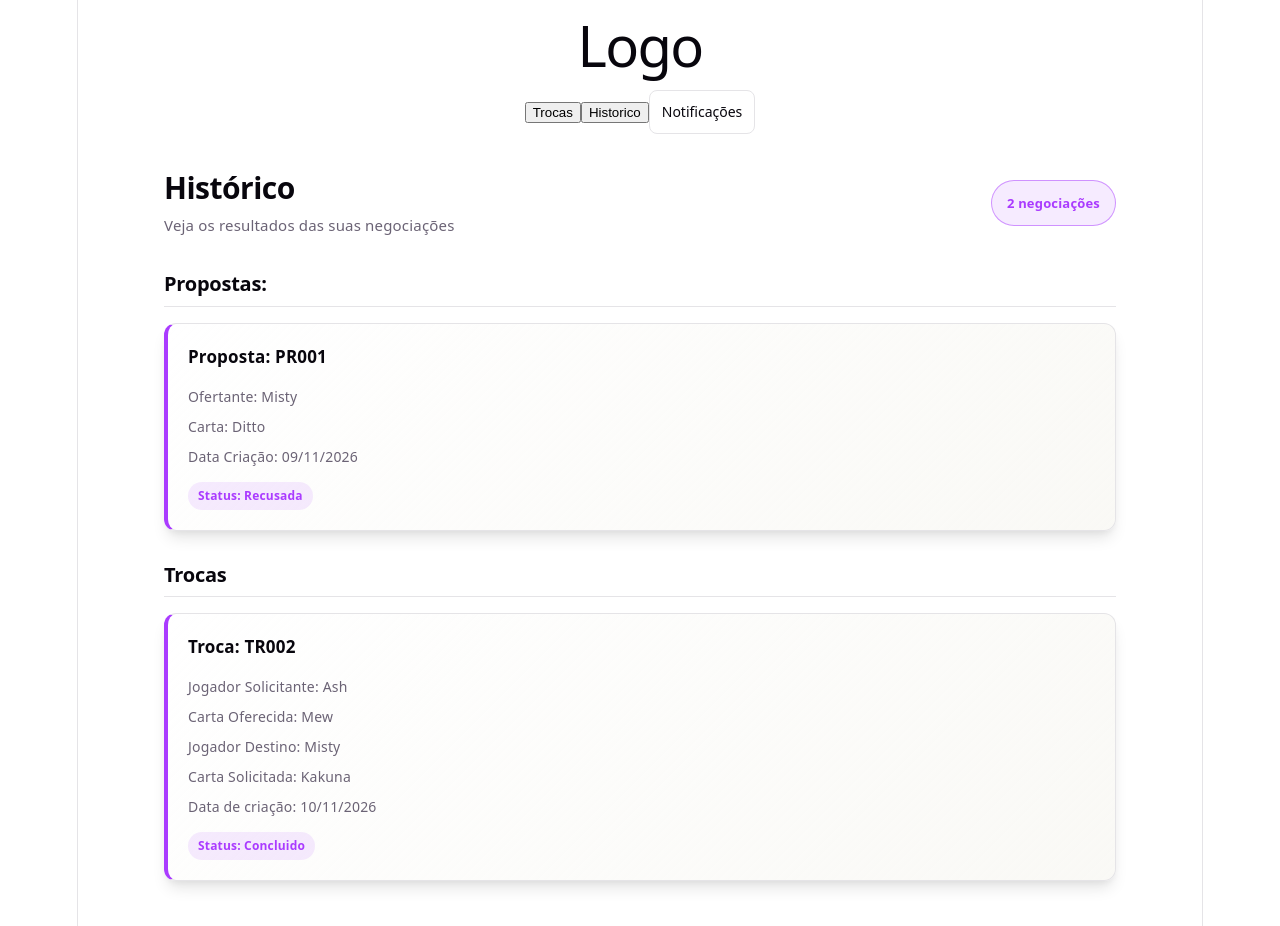
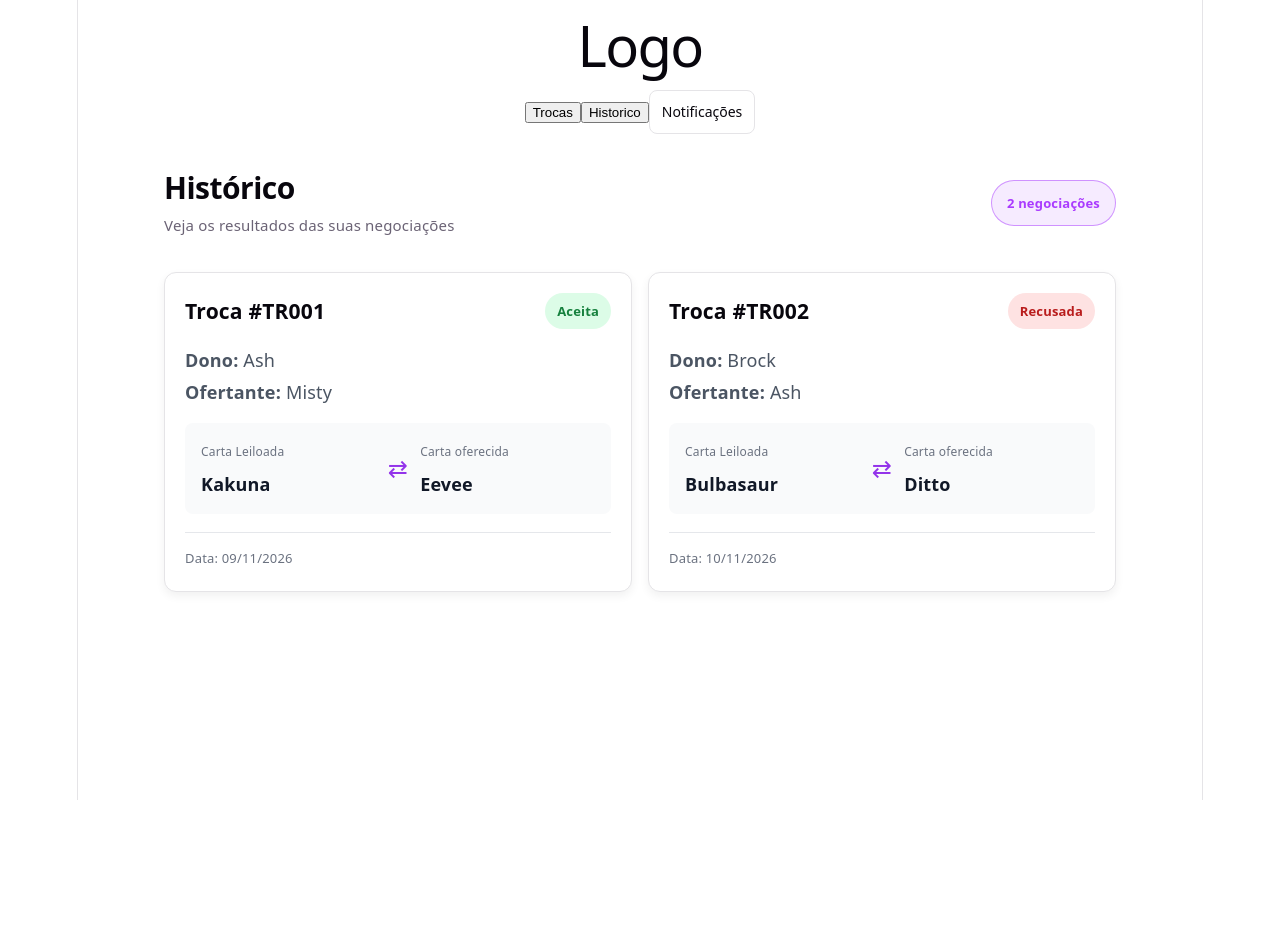
Before and after one commit to S03-2026-2/Visualizacao_de_trocas, a React (Vite) app in the folder app/: page / in a window 1280 px wide. Both pictures are taken after a click on the button "Historico". Shown: the top 926 px of the page. After the commit the page ends 800 px from the top, so only its background shows below. Built offline with nearby package versions, Linux system fonts and the light colour scheme.

Commit message:
Separar cartões de trocas e histórico
Atualiza o cartão de trocas abertas para exibir dono e carta leiloada, cria um cartão detalhado para o histórico e adapta os dados de exemplo às novas informações.

```diff
--- a/app/src/components/TrocaCard.tsx
+++ b/app/src/components/TrocaCard.tsx
@@ -1,59 +1,42 @@
-
-import './TrocaCard.css';
+import './TrocaCard.css'
 
 interface TrocaCardProps {
     idTroca: string;
-  jogadorSolicitante: string;
-  jogadorDestino: string;
-  cartaOferecida: string;
-  cartaSolicitada: string;
-  status: 'Disponível' | 'Aceita' | 'Recusada' | 'Cancelada';
+    jogadorDono: string;
+    cartaLeiloada: string;
     dataCriacao: string;
+    status: 'Aberta' | 'Concluida' | 'Cancelada';
 }
 
 function TrocaCard({
     idTroca,
-  jogadorSolicitante,
-  jogadorDestino,
-  cartaOferecida,
-  cartaSolicitada,
-  status,
-  dataCriacao
+    jogadorDono,
+    cartaLeiloada,
+    dataCriacao,
+    status
 }: TrocaCardProps) {
 
     return (
-    <article className="troca-card">
-      <header className="troca-card-header">
+        <article className='troca-card'>
+            <header className='troca-card-header'>
                 <h3>Troca #{idTroca}</h3>
-        <span className={`troca-status ${status.toLowerCase()}`}>
+                <span className={`troca-status ${status.toLocaleLowerCase}`}>
                     {status}
                 </span>
             </header>
 
-      <div className="troca-jogadores">
+            <div className='troca-jogador'>
                 <p>
-          <strong>Solicitante:</strong> {jogadorSolicitante}
-        </p>
-        <p>
-          <strong>Destinatário:</strong> {jogadorDestino}
+                    <strong>Dono:</strong> {jogadorDono}
                 </p>
             </div>
 
-      <div className="troca-cartas">
-        <div className="troca-carta">
-          <span>Carta oferecida</span>
-          <strong>{cartaOferecida}</strong>
+            <div className='carta-leilao'>
+                <span>Carta:</span>
+                <strong> {cartaLeiloada}</strong>
             </div>
 
-        <span className="troca-seta">⇄</span>
-
-        <div className="troca-carta">
-          <span>Carta solicitada</span>
-          <strong>{cartaSolicitada}</strong>
-        </div>
-      </div>
-
-      <footer className="troca-card-footer">
+            <footer className='troca-card-footer'>
                 <span>Data: {dataCriacao}</span>
             </footer>
         </article>
--- /dev/null
+++ b/app/src/components/TrocaCardHistorico.tsx
@@ -0,0 +1,62 @@
+import './TrocaCard.css';
+
+interface TrocaCardHistoricoProps {
+  idTroca: string;
+  jogadorDono: string;
+  jogadorOfertante: string;
+  cartaLeiloada: string;
+  cartaOferecida: string;
+  status: 'Aberta' | 'Cancelada' | 'Aceita' | 'Recusada';
+  dataCriacao: string;
+}
+
+function TrocaCardHistorico({
+  idTroca,
+  jogadorDono,
+  jogadorOfertante,
+  cartaLeiloada,
+  cartaOferecida,
+  status,
+  dataCriacao
+}: TrocaCardHistoricoProps) {
+
+  return (
+    <article className="troca-card">
+      <header className="troca-card-header">
+        <h3>Troca #{idTroca}</h3>
+        <span className={`troca-status ${status.toLowerCase()}`}>
+          {status}
+        </span>
+      </header>
+
+      <div className="troca-jogadores">
+        <p>
+          <strong>Dono:</strong> {jogadorDono}
+        </p>
+        <p>
+          <strong>Ofertante:</strong> {jogadorOfertante}
+        </p>
+      </div>
+
+      <div className="troca-cartas">
+        <div className="troca-carta">
+          <span>Carta Leiloada</span>
+          <strong>{cartaLeiloada}</strong>
+        </div>
+
+        <span className="troca-seta">⇄</span>
+
+        <div className="troca-carta">
+          <span>Carta oferecida</span>
+          <strong>{cartaOferecida}</strong>
+        </div>
+      </div>
+
+      <footer className="troca-card-footer">
+        <span>Data: {dataCriacao}</span>
+      </footer>
+    </article>
+  );
+}
+
+export default TrocaCardHistorico;
--- a/app/src/pages/Historico/Historico.tsx
+++ b/app/src/pages/Historico/Historico.tsx
@@ -1,26 +1,28 @@
 import './Historico.css'
+import TrocaCardHistorico from '../../components/TrocaCardHistorico';
 
-const historicoExemploTrocas = [
-        {
+// Dados temporários para visualização da página.
+// Futuramente, serão substituídos por dados do Controller.
+const historicoExemplo = [
+    {
+        idTroca: 'TR001',
+        jogadorDono: 'Ash',
+        jogadorOfertante: 'Misty',
+        cartaLeiloada: 'Kakuna',
+        cartaOferecida: 'Eevee',
+        status: 'Aceita',
+        dataCriacao: '09/11/2026'
+    },
+    {
         idTroca: 'TR002',
-        jogadorSolicitante: 'Ash',
-        cartaOferecida: 'Mew',
-        jogadorDestino: 'Misty',
-        cartaSolicitada: 'Kakuna',
-        status: 'Concluido',
+        jogadorDono: 'Brock',
+        jogadorOfertante: 'Ash',
+        cartaLeiloada: 'Bulbasaur',
+        cartaOferecida: 'Ditto',
+        status: 'Recusada',
         dataCriacao: '10/11/2026'
-    }
-]
-
-const historicoExemploPropostas = [
-    {
-        idProposta: 'PR001',
-        jogadorOfertante: 'Misty',
-        cartaOferecida: 'Ditto',
-        dataCriacao: '09/11/2026',
-        status: 'Recusada'
-    }
-]
+    },
+] as const;
 
 function Historico() {
     return (
@@ -34,48 +36,21 @@ function Historico() {
                 </div>
 
                 <span className='historico-contador'>
-                    {historicoExemploPropostas.length + historicoExemploTrocas.length} negociações
+                    {historicoExemplo.length} negociações
                 </span>
             </header>
 
-            <h2 className='historicoProposta-title'>Propostas:</h2>
             <div className='historicoProposta-lista'>
-                {historicoExemploPropostas.length > 0 && historicoExemploTrocas.length > 0 ? (
-                    historicoExemploPropostas.map((historico) => (
-                        <div className='historico-card-temporario'>
-                            <h3>Proposta: {historico.idProposta}</h3>
-
-                            <p>Ofertante: {historico.jogadorOfertante}</p>
-                            <p>Carta: {historico.cartaOferecida}</p>
-                            <p>Data Criação: {historico.dataCriacao}</p>
-                            <p>Status: {historico.status}</p>
-                        </div>
+                {historicoExemplo.length > 0 ? (
+                    historicoExemplo.map((historico) => (
+                        <TrocaCardHistorico
+                            key={historico.idTroca}
+                            {...historico}
+                        />
                     ))
                 ) : (
                     <p className='historicoProposta-vazio'>
                         Nenhuma proposta para ser visualizada
-                    </p>
-                )}
-            </div>
-
-            <h2 className='historicoProposta-title'>Trocas</h2>
-            <div className='historicoTroca-lista'>
-                {historicoExemploPropostas.length > 0 && historicoExemploTrocas.length > 0 ? (
-                    historicoExemploTrocas.map((historico) => (
-                        <div className='historico-card-temporario'>
-                            <h3>Troca: {historico.idTroca}</h3>
-
-                            <p>Jogador Solicitante: {historico.jogadorSolicitante}</p>
-                            <p>Carta Oferecida: {historico.cartaOferecida}</p>
-                            <p>Jogador Destino: {historico.jogadorDestino}</p>
-                            <p>Carta Solicitada: {historico.cartaSolicitada}</p>
-                            <p>Data de criação: {historico.dataCriacao}</p>
-                            <p>Status: {historico.status}</p>
-                        </div>
-                    ))
-                ) : (
-                    <p className='historicoProposta-vazio'>
-                        Nenhuma troca para ser visualizada
                     </p>
                 )}
             </div>
--- a/app/src/pages/Trocas/Trocas.tsx
+++ b/app/src/pages/Trocas/Trocas.tsx
@@ -6,31 +6,31 @@ import TrocaCard from '../../components/TrocaCard';
 const trocasExemplo = [
     {
         idTroca: 'TR003',
-    jogadorSolicitante: 'Ash',
-    jogadorDestino: 'Misty',
-    cartaOferecida: 'Pikachu',
-    cartaSolicitada: 'Eevee',
-    status: 'Disponível',
-    dataCriacao: '12/11/2026',
+        jogadorDono: 'Ash',
+        jogadorOfertante: 'Misty',
+        cartaLeiloada: 'Pikachu',
+        cartaOferecida: 'Eevee',
+        status: 'Aberta',
+        dataCriacao: '12/11/2026'
     },
     {
         idTroca: 'TR004',
-    jogadorSolicitante: 'Brock',
-    jogadorDestino: 'Ash',
-    cartaOferecida: 'Bulbasaur',
-    cartaSolicitada: 'Charmander',
-    status: 'Disponível',
-    dataCriacao: '13/11/2026',
+        jogadorDono: 'Brock',
+        jogadorOfertante: 'Ash',
+        cartaLeiloada: 'Bulbasaur',
+        cartaOferecida: 'Charmander',
+        status: 'Aberta',
+        dataCriacao: '13/11/2026'
     },
     {
         idTroca: 'TR005',
-    jogadorSolicitante: 'Misty',
-    jogadorDestino: 'Brock',
-    cartaOferecida: 'Eevee',
-    cartaSolicitada: 'Pikachu',
-    status: 'Disponível',
-    dataCriacao: '14/11/2026',
-  },
+        jogadorDono: 'Misty',
+        jogadorOfertante: 'Brock',
+        cartaLeiloada: 'Eevee',
+        cartaOferecida: 'Pikachu',
+        status: 'Aberta',
+        dataCriacao: '14/11/2026'
+    }
 ] as const;
 
 function Trocas() {
```
Lines whose indentation alone changed are shown as unchanged.
